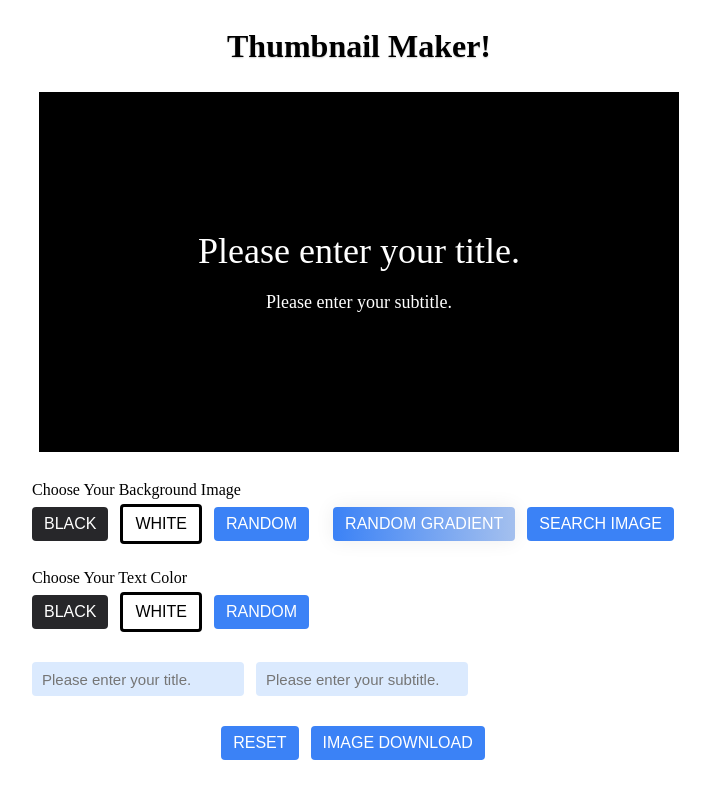
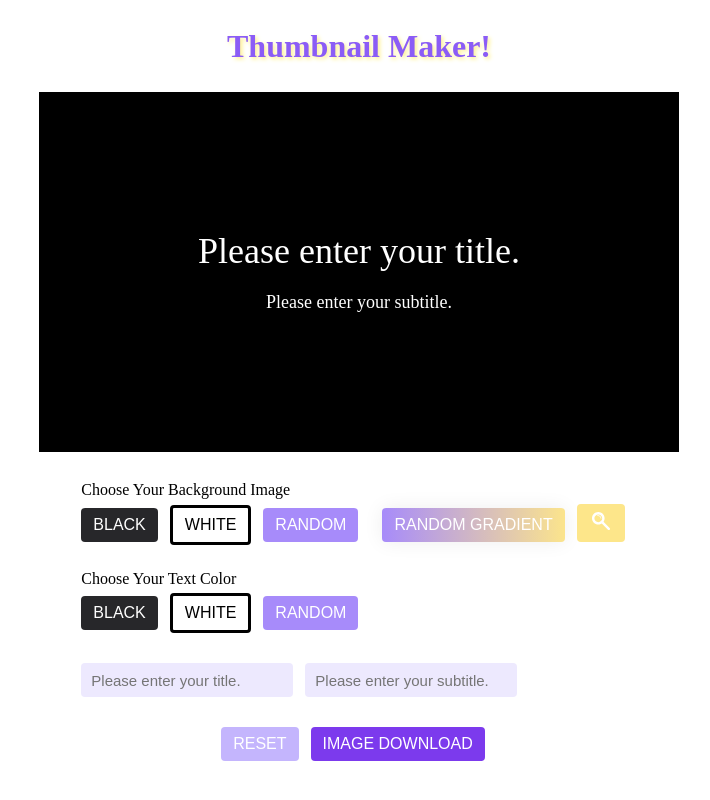
Before and after one commit to Lee-Yeseul/thumbnail_maker, a React (Vite) app: page / in a window 1280 px wide. Shown: the whole page, without its empty margins (281-991 px from the left). Built offline with nearby package versions, Linux system fonts and the light colour scheme; no server answers.

Commit message:
style button color 수정

```diff
--- a/index.html
+++ b/index.html
@@ -2,9 +2,9 @@
 <html lang="en">
   <head>
     <meta charset="UTF-8" />
-    <link rel="icon" type="image/svg+xml" href="/vite.svg" />
+    <link rel="icon" type="image/svg+xml" href="/src/assets/icon/camera.svg" />
     <meta name="viewport" content="width=device-width, initial-scale=1.0" />
-    <title>Vite + React + TS</title>
+    <title>Thumbnail Maker</title>
   </head>
   <body>
     <div id="root"></div>
--- a/src/assets/colorPalette.ts
+++ b/src/assets/colorPalette.ts
@@ -12,11 +12,14 @@ export const COLOR_PALETTE: ColorPalette[] = [
 
 export const colorPaletteValue = {
   red: '#ef4444',
+  yellow: '#fde68a',
   blue: '#3b82f6',
-  yellow: '#fde047',
-  pink: '#ec4899',
+  pink: '#f472b6',
   gray: '#6b7280',
-  black: '#000000',
+  primary: '#a78bfa',
+  dark: '#7c3aed',
+  light: '#c4b5fd',
+  black: '#27272a',
   white: '#ffffff',
 };
 
--- a/src/components/BackgroundPicker.tsx
+++ b/src/components/BackgroundPicker.tsx
@@ -1,6 +1,7 @@
 import { useState } from 'react';
 import styled from 'styled-components';
 import { colorPaletteValue } from '@src/assets/colorPalette';
+import { ReactComponent as SearchIcon } from '@src/assets/icon/search.svg';
 import Button from '@components/common/Button';
 import RandomButton from '@components/common/RandomButton';
 import ImageSearchModal from '@components/ImageSearchModal';
@@ -56,7 +57,10 @@ export default function BackgroundPicker({
           </Button>
         );
       })}
-      <Button variant={'blue'} onClick={() => handleChangeColor(randomRGB())}>
+      <Button
+        variant={'primary'}
+        onClick={() => handleChangeColor(randomRGB())}
+      >
         random
       </Button>
       <RandomButton
@@ -64,8 +68,8 @@ export default function BackgroundPicker({
       >
         random gradient
       </RandomButton>
-      <Button variant="blue" onClick={onClickButton}>
-        Search Image
+      <Button variant="yellow" onClick={onClickButton}>
+        <SearchIcon width={'24px'} height={'18px'} />
       </Button>
       {isOpen && (
         <ImageSearchModal
--- a/src/components/TextColorPicker.tsx
+++ b/src/components/TextColorPicker.tsx
@@ -41,7 +41,10 @@ export default function TextColorPicker({
             </Button>
           );
         })}
-        <Button variant={'blue'} onClick={() => handleChangeColor(randomRGB())}>
+        <Button
+          variant={'primary'}
+          onClick={() => handleChangeColor(randomRGB())}
+        >
           random
         </Button>
       </div>
--- a/src/components/TextInput.tsx
+++ b/src/components/TextInput.tsx
@@ -43,7 +43,7 @@ const StyledInput = styled.input`
   border-radius: 4px;
   outline: none;
   padding-left: 10px;
-  background-color: #dbeafe;
+  background-color: #ede9fe;
 `;
 
 const Container = styled.div`
--- a/src/components/common/Button.tsx
+++ b/src/components/common/Button.tsx
@@ -1,6 +1,7 @@
 import { ReactNode } from 'react';
 import styled from 'styled-components';
 import { ColorPalette } from '@src/types';
+import { colorPaletteValue } from '@src/assets/colorPalette';
 
 type ButtonProps = {
   children: ReactNode;
@@ -15,24 +16,20 @@ export default function Button({ children, ...props }: ButtonProps) {
 type StyledBtnProps = {
   readonly variant: ColorPalette;
 };
-const backgroundColor = {
+
+const hoverBackgroundColor = {
   red: '#ef4444',
-  blue: '#3b82f6',
-  yellow: '#fde047',
-  pink: '#f472b6',
-  gray: '#6b7280',
-  black: '#27272a',
-  white: '#ffffff',
-};
-const hoverBackgroundColor = {
-  red: '#b91c1c',
-  blue: '#1d4ed8',
-  yellow: '#eab308',
+  yellow: '#facc15',
+  blue: '#2563eb',
   pink: '#ec4899',
-  gray: '#374151',
+  gray: '#4b5563',
+  primary: '#8b5cf6',
+  dark: '#6d28d9',
+  light: '#c4b5fd',
   black: '#000000',
   white: '#f4f4f5',
 };
+
 const StyleBtn = styled.button<StyledBtnProps>`
   padding: 8px 12px;
   margin: 6px 12px 6px 0;
@@ -41,7 +38,7 @@ const StyleBtn = styled.button<StyledBtnProps>`
   text-transform: uppercase;
   border: ${(props) => (props.variant === 'white' ? 'solid' : 'none')};
   color: ${(props) => (props.variant === 'white' ? 'black' : 'white')};
-  background-color: ${(props) => backgroundColor[props.variant]};
+  background-color: ${(props) => colorPaletteValue[props.variant]};
   &:hover {
     cursor: pointer;
     color: ${(props) => (props.variant === 'white' ? 'black' : 'white')};
--- a/src/components/common/RandomButton.tsx
+++ b/src/components/common/RandomButton.tsx
@@ -24,9 +24,9 @@ export const StyledRandomBtn = styled.button`
   border: 0;
   background-image: linear-gradient(
     to right,
-    #3b82f6 0%,
-    #a6c1ee 51%,
-    #3b82f6 100%
+    #a78bfa 0%,
+    #fde68a 51%,
+    #a78bfa 100%
   );
   &:hover {
     cursor: pointer;
--- a/src/pages/Blog/index.tsx
+++ b/src/pages/Blog/index.tsx
@@ -86,10 +86,10 @@ export default function Blog() {
         />
       </div>
       <div>
-        <Button onClick={handleReset} variant="blue">
+        <Button onClick={handleReset} variant="light">
           Reset
         </Button>
-        <Button onClick={handleSaveImg} variant={'blue'}>
+        <Button onClick={handleSaveImg} variant={'dark'}>
           Image download
         </Button>
       </div>
@@ -135,5 +135,6 @@ const H1 = styled.h1`
   font-size: 32px;
   margin-top: 30px;
   font-weight: 700;
-  text-shadow: 0px 1px 1.5px rgba(0, 0, 0, 0.2);
+  text-shadow: 2px 2px 4px #fef08a;
+  color: #8b5cf6;
 `;
--- a/src/types/index.ts
+++ b/src/types/index.ts
@@ -5,7 +5,10 @@ export type ColorPalette =
   | 'pink'
   | 'gray'
   | 'black'
-  | 'white';
+  | 'white'
+  | 'primary'
+  | 'dark'
+  | 'light';
 
 export type FontStyle = 'normal' | 'italic';
 
```
Also changed, not shown: src/assets/icon/camera.svg (added), src/assets/icon/search.svg (added).
